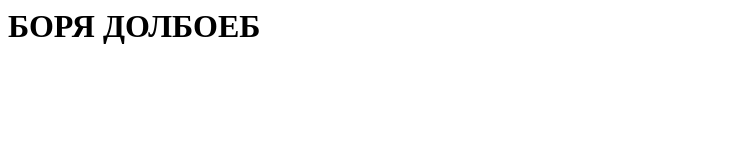
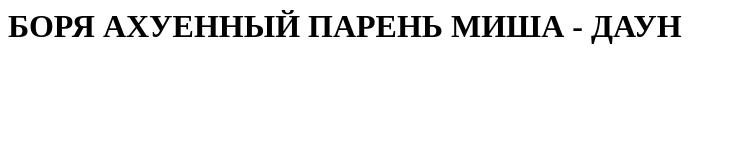
Before and after one commit to MrBarista/Repozitoriy, a plain HTML site: page index.html in a window 1280 px wide. Shown: the whole page, without its empty margins (0-737 px from the left). Drawn offline with Linux system fonts and the light colour scheme.

Commit message:
Update index.html

```diff
--- a/index.html
+++ b/index.html
@@ -1,5 +1,5 @@
 <html>
 <body>
-<h1>БОРЯ ДОЛБОЕБ</h1>
+<h1>БОРЯ АХУЕННЫЙ ПАРЕНЬ МИША - ДАУН</h1>
 </body>
 </html>
```
